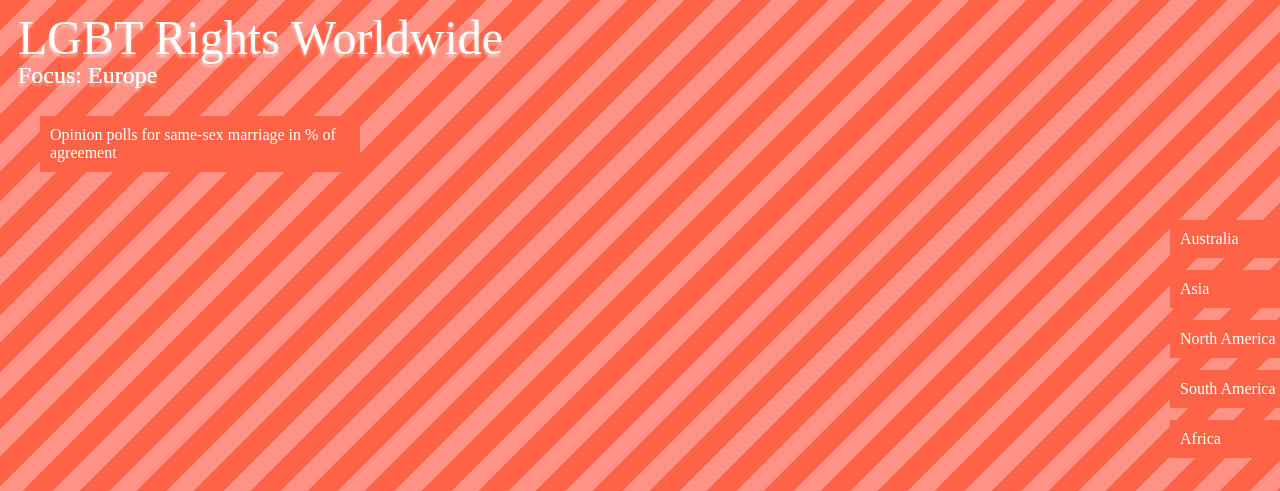
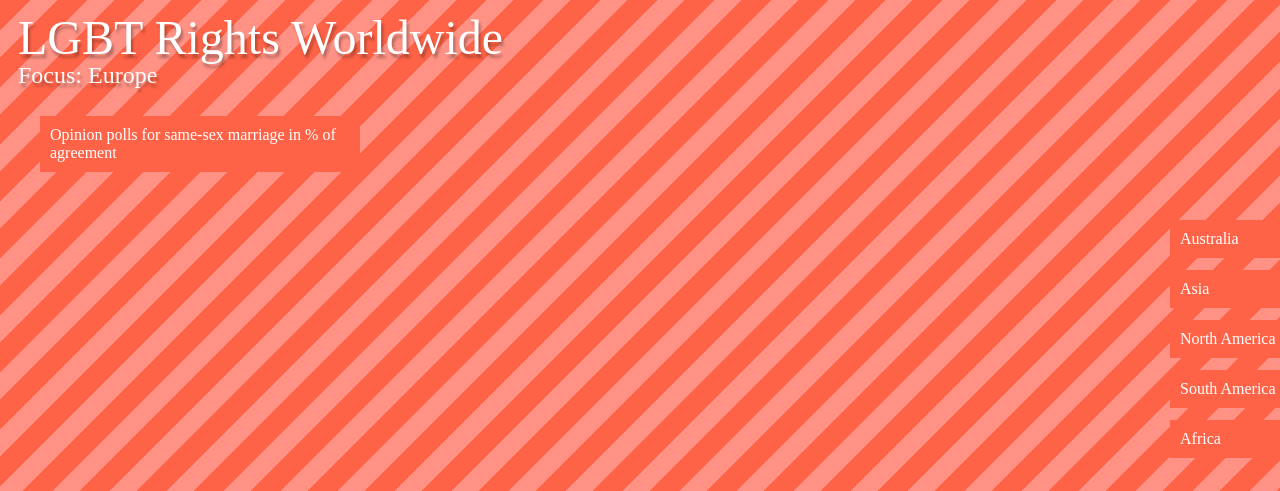
Before and after one commit to karolinkas/karolinkas.github.io, a plain HTML site: page index.html in a window 1280 px wide. Shown: the top 491 px of the page. Drawn offline with Linux system fonts and the light colour scheme; a script that the page names is missing; a web font is replaced by a local one.

Commit message:
fixed shadow

```diff
--- a/styles.css
+++ b/styles.css
@@ -9,13 +9,13 @@ body{
 	font-family: 'Droid Serif', serif;
 	font-size: 3em;
 	margin:10px;
-/*	text-shadow: 2px 4px 3px rgba(0,0,0,0.3);*/
-background-color: white;
-    -webkit-background-clip: text;
-    -moz-background-clip: text;
-    background-clip: text;
-    color: transparent;
-    text-shadow: rgba(255,255,255,0.5) 0px 3px 3px;
+	text-shadow: 2px 4px 3px rgba(0,0,0,0.3);
+	/*background-color: white;
+  -webkit-background-clip: text;
+  -moz-background-clip: text;
+  background-clip: text;
+  color: transparent;
+  text-shadow: rgba(255,255,255,0.5) 0px 3px 3px;*/
 }
 
 #subtitle{
```
